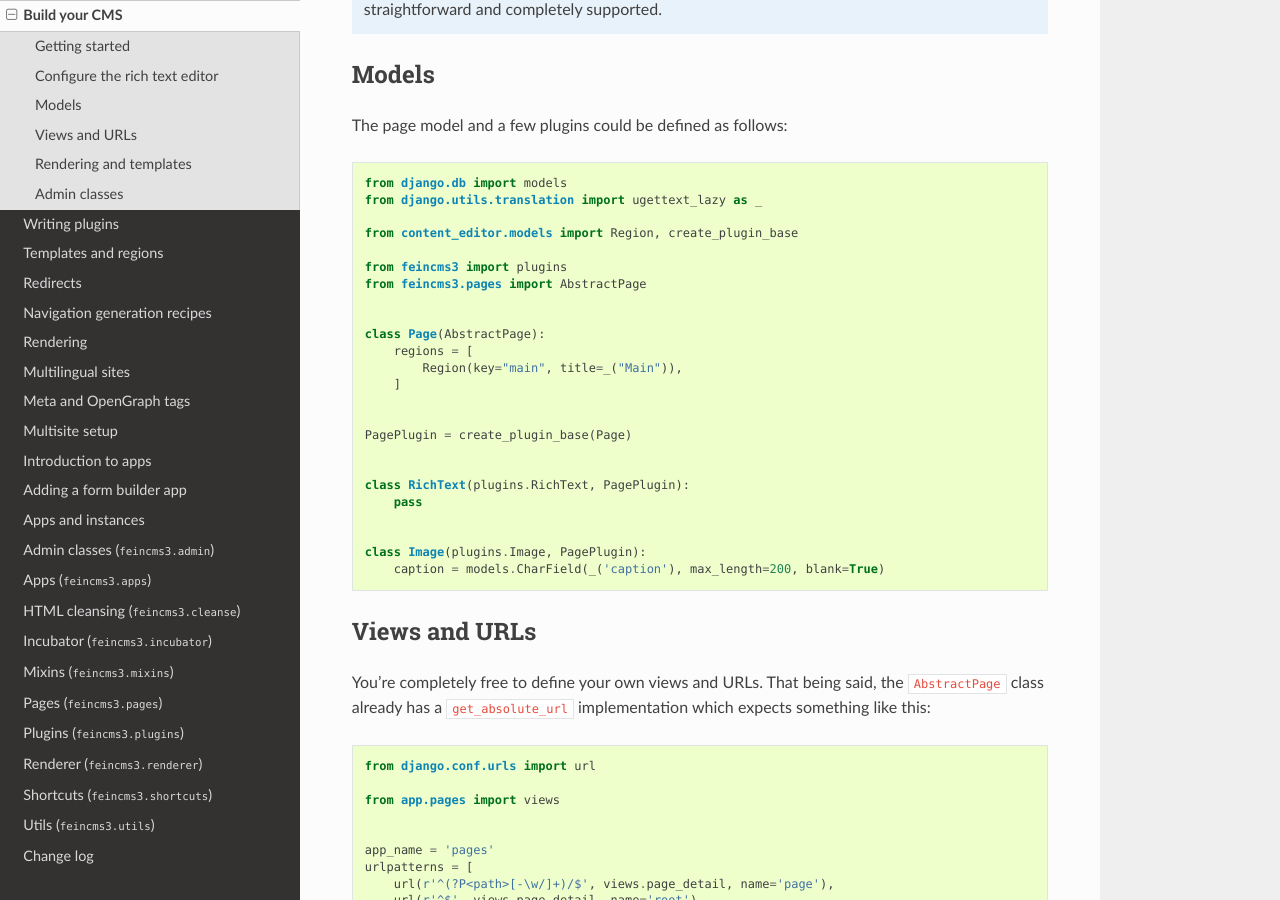
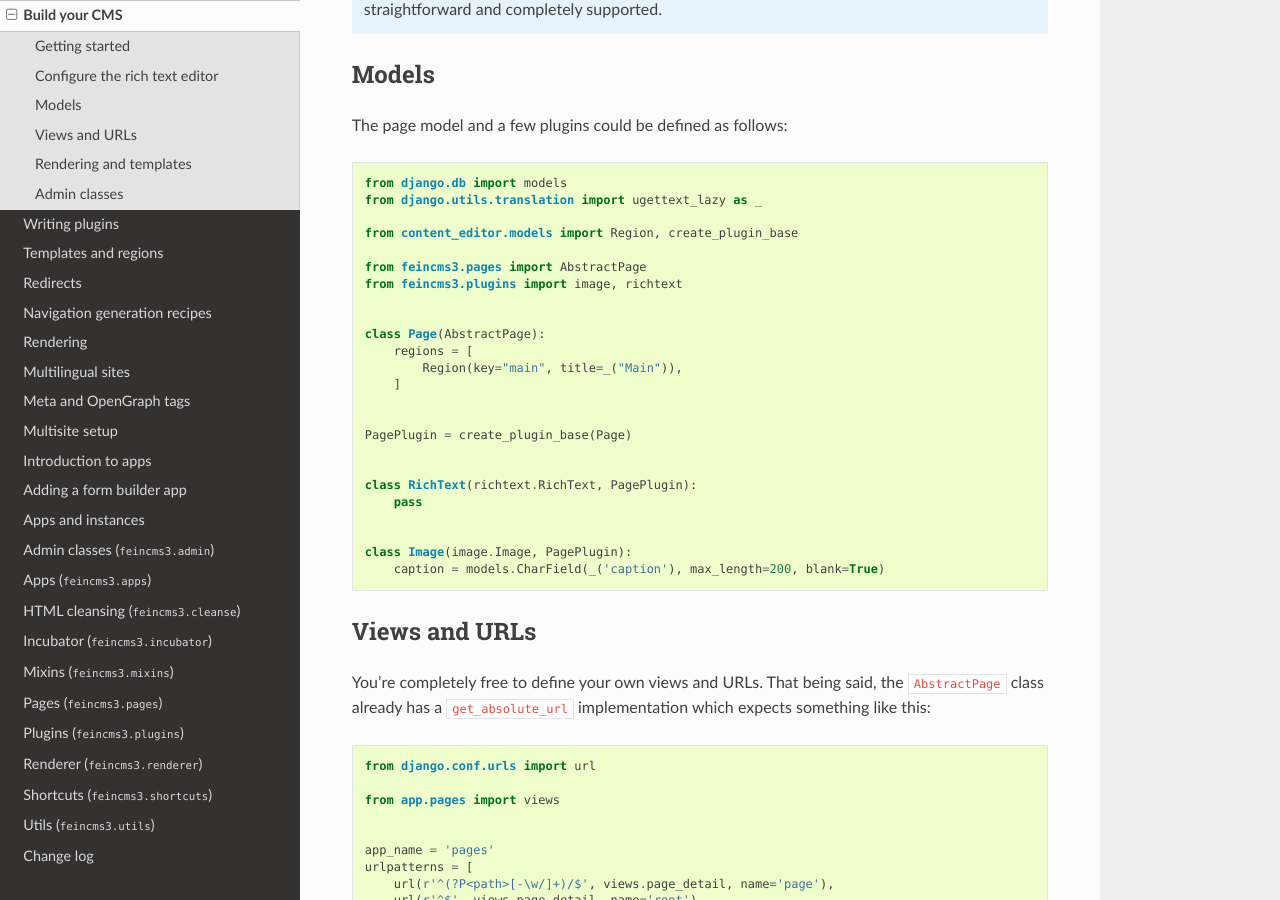
Before and after one commit to feincms/feincms3, a Sphinx documentation site: the page built from docs/build-your-cms.rst, in a window 1280 px wide and 900 px high, scrolled down 1611 px. Built offline with Sphinx 7.4.7 and the Read the Docs theme 2.0.0, drawn with Linux system fonts in a browser that asks for light colours; the version number could not be read and is left out; some of the changed text lies outside the part shown.

Commit message:
Add stuff to the CHANGELOG, change plugins imports in docs

```diff
--- a/CHANGELOG.rst
+++ b/CHANGELOG.rst
@@ -21,6 +21,11 @@ Change log
 - Changed the ``TreeAdmin.move_view`` to return a redirect to the admin
   index page instead of a 404 for missing nodes (as the Django admin's
   views also do since Django 1.11).
+- Fixed an edge case in ``apps_urlconf`` which would generate a few
+  nonsensical URLs if no language is activated currently.
+- Made it an error to add redirects to a page which is already the
+  target of a different redirect. Adding redirects to a page which
+  itself already redirects was already an error.
 
 
 `0.24`_ (2018-08-25)
--- a/docs/build-your-cms.rst
+++ b/docs/build-your-cms.rst
@@ -100,8 +100,8 @@ The page model and a few plugins could be defined as follows:
 
     from content_editor.models import Region, create_plugin_base
 
-    from feincms3 import plugins
     from feincms3.pages import AbstractPage
+    from feincms3.plugins import image, richtext
 
 
     class Page(AbstractPage):
@@ -113,11 +113,11 @@ The page model and a few plugins could be defined as follows:
     PagePlugin = create_plugin_base(Page)
 
 
-    class RichText(plugins.RichText, PagePlugin):
+    class RichText(richtext.RichText, PagePlugin):
         pass
 
 
-    class Image(plugins.Image, PagePlugin):
+    class Image(image.Image, PagePlugin):
         caption = models.CharField(_('caption'), max_length=200, blank=True)
 
 
@@ -250,7 +250,7 @@ Here's an example how the ``app.pages.admin`` module might look like:
 
     from content_editor.admin import ContentEditor
     from feincms3.admin import TreeAdmin
-    from feincms3 import plugins
+    from feincms3.plugins import image, richtext
 
     from app.pages import models
 
@@ -261,8 +261,8 @@ Here's an example how the ``app.pages.admin`` module might look like:
         raw_id_fields = ["parent"]
 
         inlines = [
-            plugins.RichTextInline.create(models.RichText),
-            plugins.ImageInline.create(models.Image),
+            richtext.RichTextInline.create(models.RichText),
+            image.ImageInline.create(models.Image),
         ]
 
         # fieldsets = ... (Recommended! No example here though. Note
```
